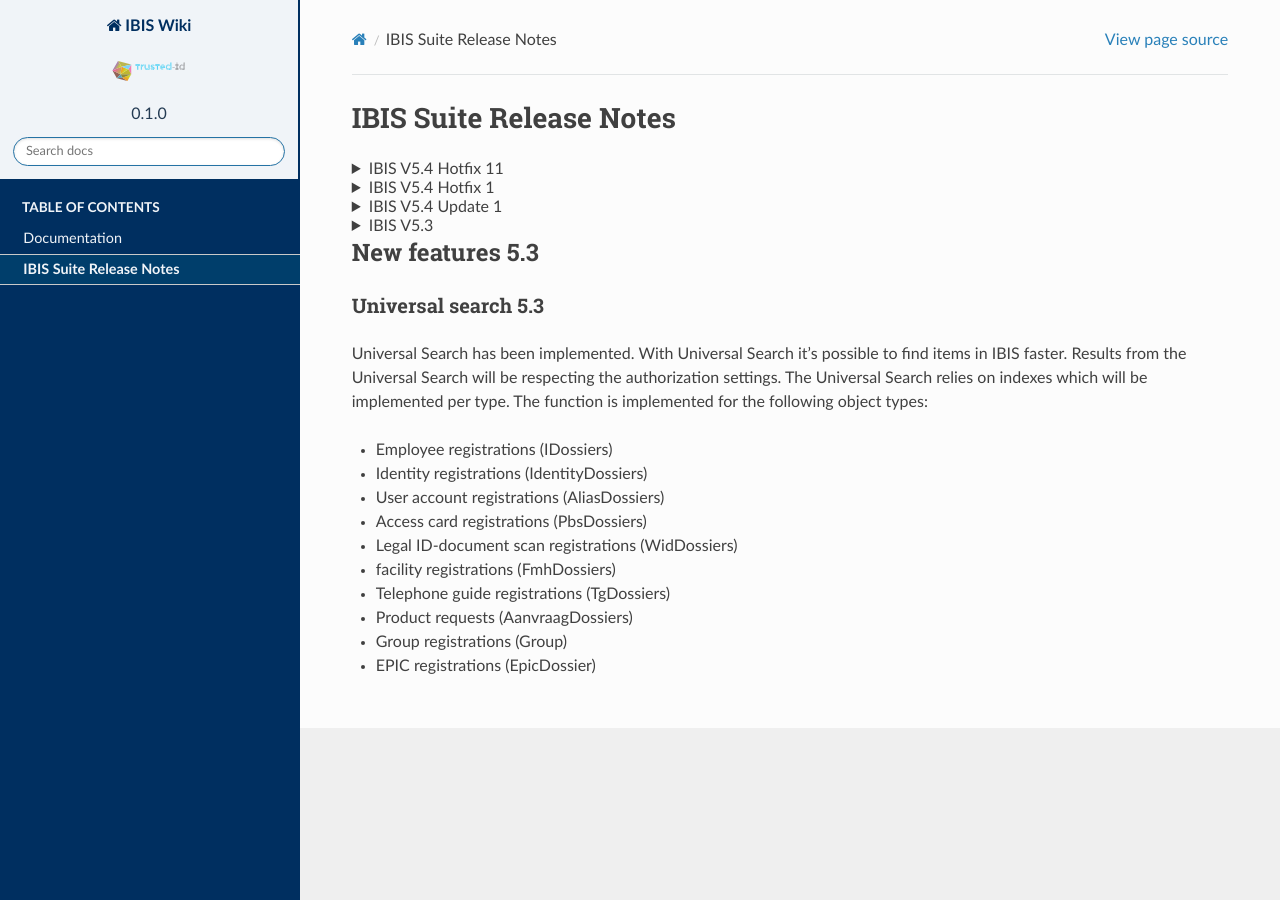
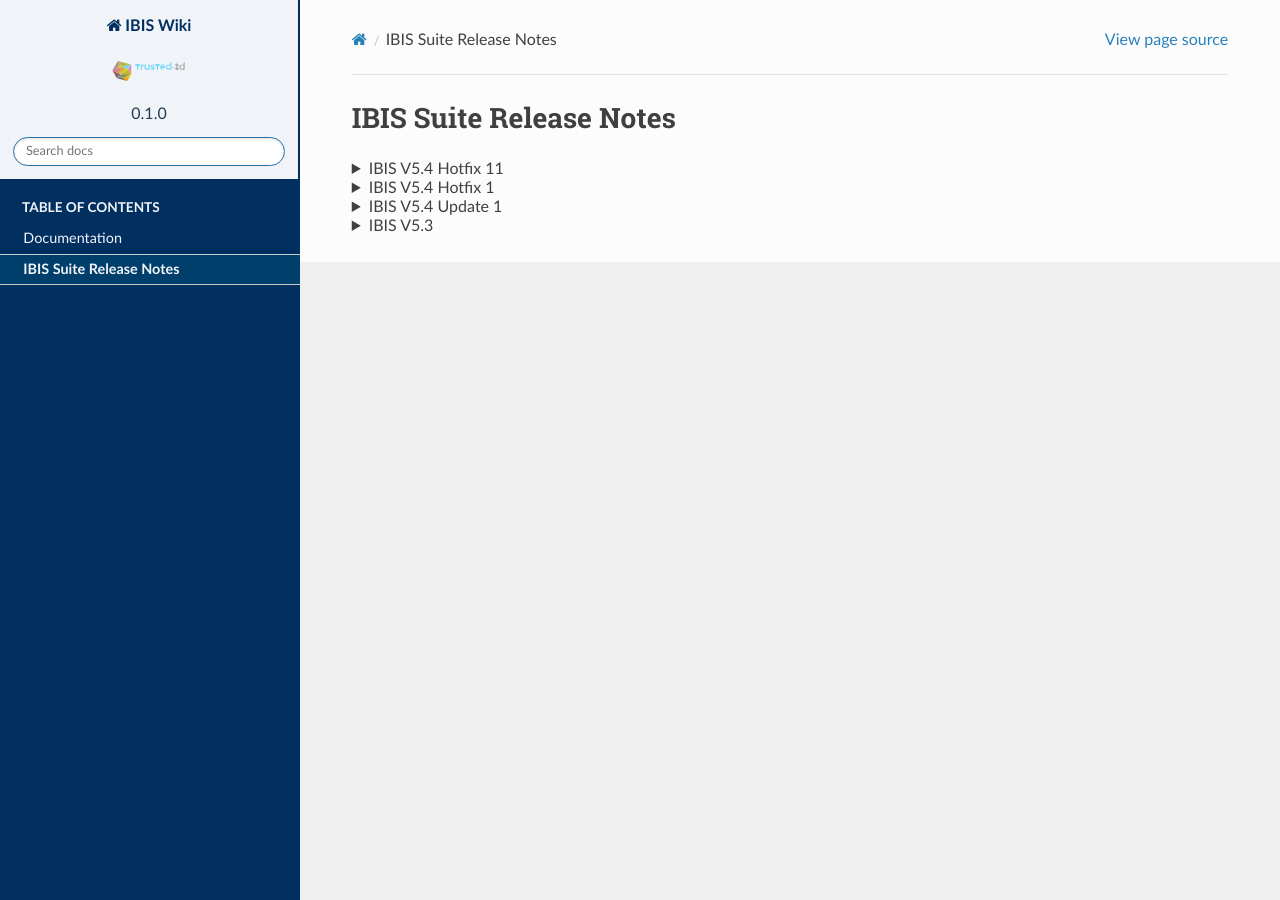
Before and after one commit to Raoulorlando/rtd-tutorial, a Sphinx documentation site: the page built from docs/source/Release_Notes/Release_Notes.md, in a window 1280 px wide. Built offline with Sphinx 7.4.7 and the Read the Docs theme 2.0.0, drawn with Linux system fonts in a browser that asks for light colours; nearby versions of some CDN libraries; some web fonts are replaced; library files that are not in the unit come from our copies; pages that are not in the unit, such as notebooks, are missing from menus.

Commit message:
Only plain text in last collapsible

```diff
--- a/docs/source/Release_Notes/Release_Notes.md
+++ b/docs/source/Release_Notes/Release_Notes.md
@@ -371,27 +371,6 @@
 <details>
 <summary>IBIS V5.3</summary>
 
-## New features 5.3
-
-
-### Universal search 5.3
-
-Universal Search has been implemented. With Universal Search it's
-possible to find items in IBIS faster. Results from the Universal Search
-will be respecting the authorization settings.
-The Universal Search relies on indexes which will be implemented per
-type.
-The function is implemented for the following object types:
-
-- Employee registrations (IDossiers)
-- Identity registrations (IdentityDossiers)
-- User account registrations (AliasDossiers)
-- Access card registrations (PbsDossiers)
-- Legal ID-document scan registrations (WidDossiers)
-- facility registrations (FmhDossiers)
-- Telephone guide registrations (TgDossiers)
-- Product requests (AanvraagDossiers)
-- Group registrations (Group)
-- EPIC registrations (EpicDossier)
+Rubbish
 
 </details>
```
